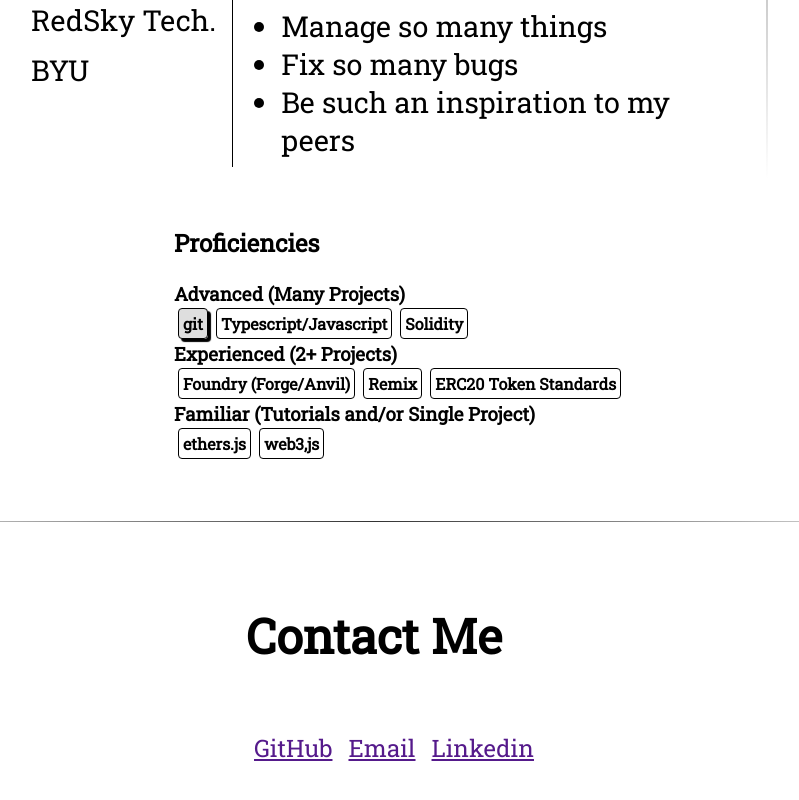
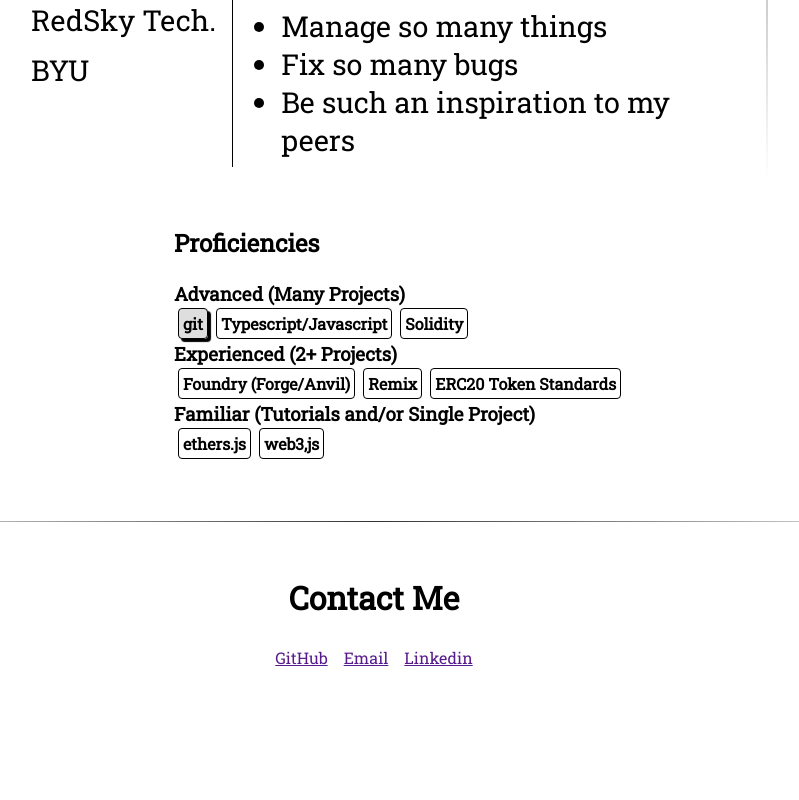
Before and after one commit to aslettz/showcase, a Next.js app: page / in a window 1280 px wide. Shown: the part 1718-2518 px from the top of the page, without its empty margins (266-1065 px from the left). After the commit the page ends 2442 px from the top, so only its background shows below. Built offline with nearby package versions, Linux system fonts and the light colour scheme; what wagmi would draw is missing.

Commit message:
Fix footer styling

```diff
--- a/pages/index.tsx
+++ b/pages/index.tsx
@@ -186,23 +186,28 @@ const Home: NextPage = () => {
             display: flex;
             flex-direction: column;
             align-items: center;
-            font-size: 1.5rem;
+            font-size: 1rem;
         `
 
         const ContactLinks = styled.ul`
             list-style-type: none;
             display: flex;
+            padding: 0;
         `
 
         const ContactLink = styled.li`
             margin: 8px;
         `
 
+        const FooterTitle = styled.h1`
+            margin: 4px;
+        `
+
         return (
             <HeroFooter>
-                <h1>
+                <FooterTitle>
                     Contact Me
-                </h1>
+                </FooterTitle>
                 <ContactLinks>
                     <ContactLink>
                         <Link href={''}>
```
